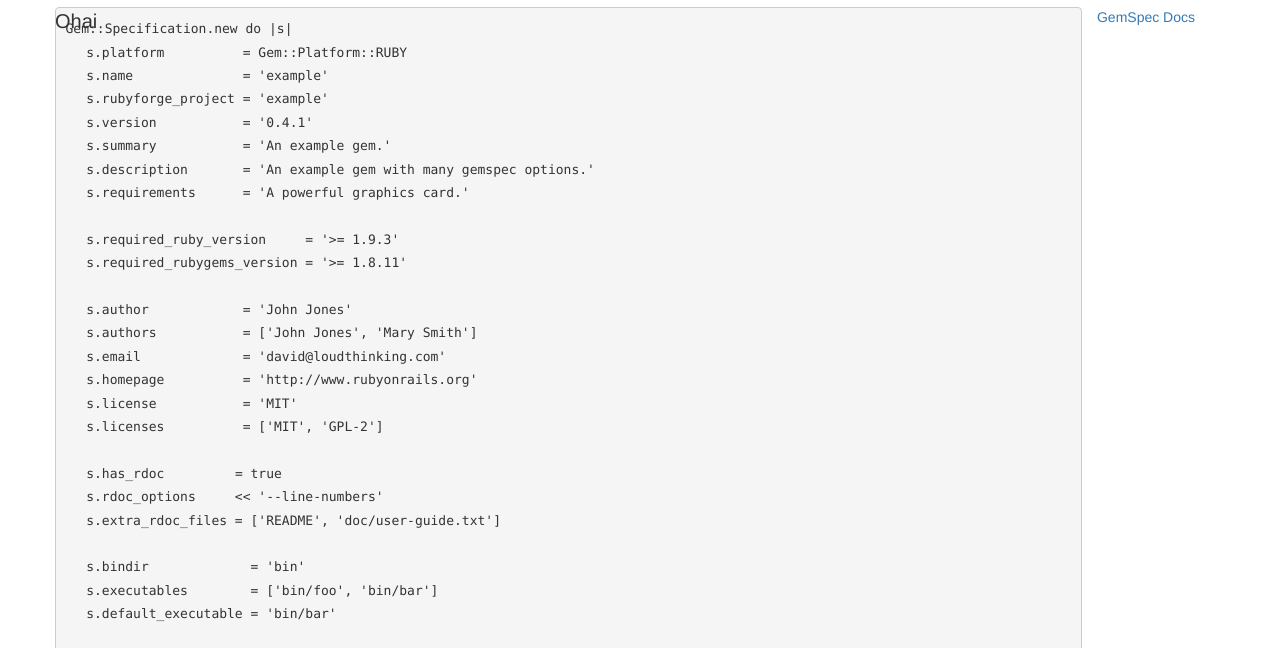
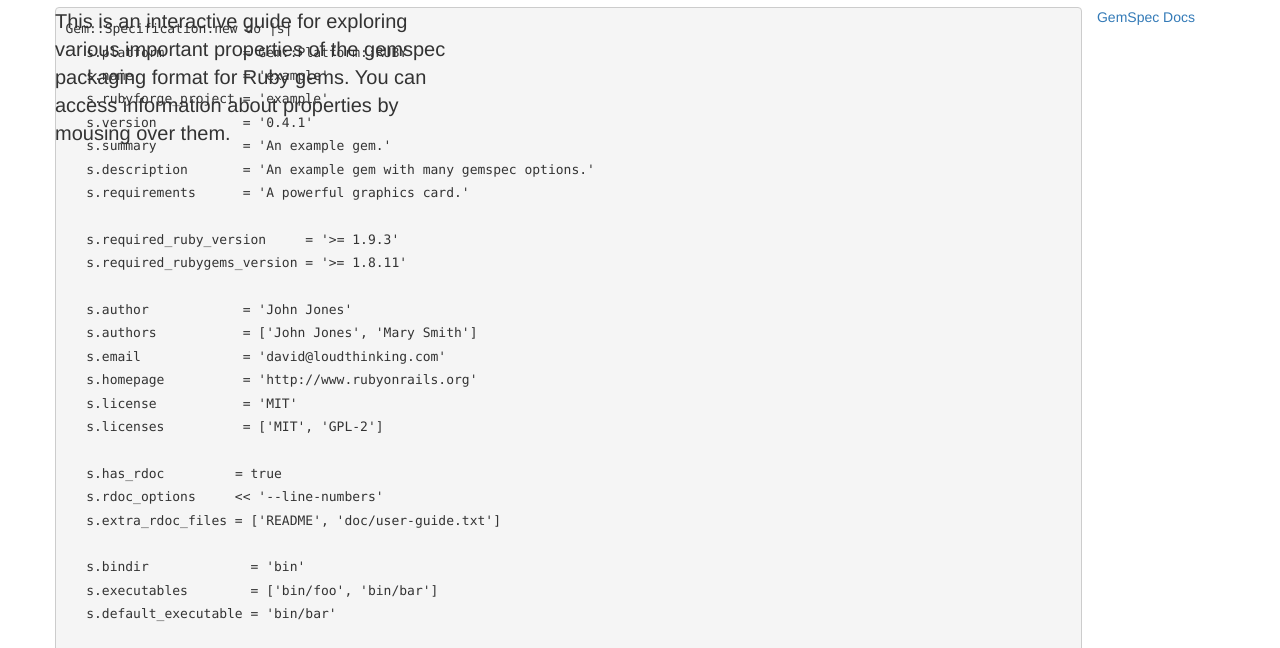
Before and after one commit to excid3/gemspec-cheatsheet, a plain HTML site: page index.html in a window 1280 px wide. Shown: the part 83-731 px from the top of the page. Drawn offline with nearby package versions, Linux system fonts and the light colour scheme.

Commit message:
updated default text :pencil:

```diff
--- a/index.html
+++ b/index.html
@@ -138,7 +138,9 @@ end</pre>
         </div>
 
         <div id="hint" class="offset10 span5">
-          Ohai
+          This is an interactive guide for exploring various important properties of the gemspec packaging format for Ruby gems.
+
+          You can access information about properties by mousing over them.
         </div>
 
       </div>
```
